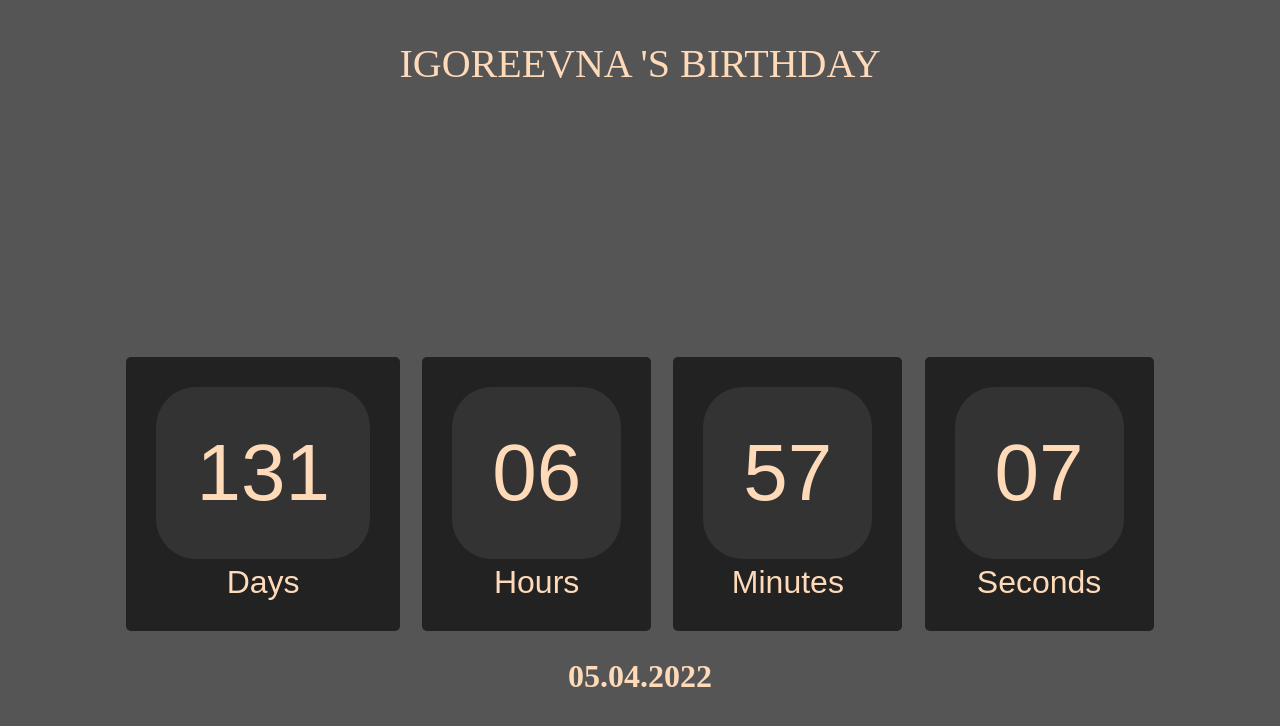
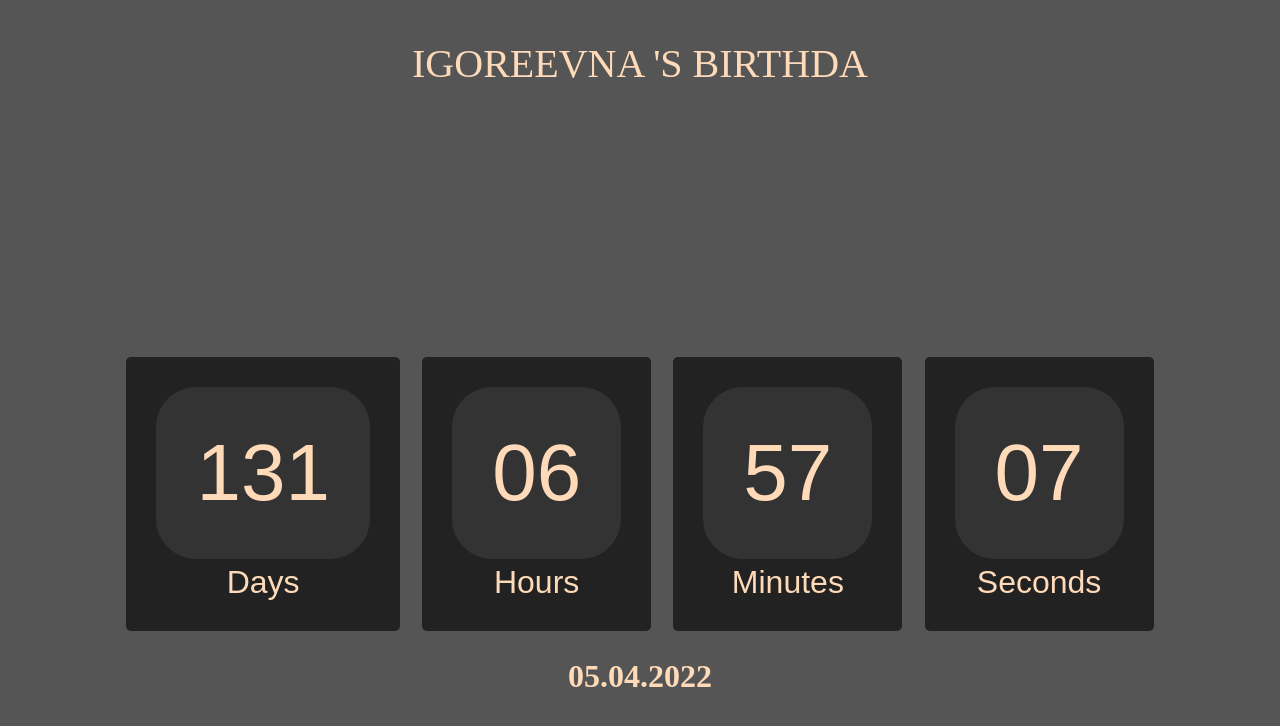
Before and after one commit to Igoreevna/clock, a plain HTML site: page index.html in a window 1280 px wide. Drawn offline with Linux system fonts and the light colour scheme.

Commit message:
Update index.html

```diff
--- a/index.html
+++ b/index.html
@@ -8,7 +8,7 @@
     <link rel="stylesheet" href="style.css" />
   </head>
   <body>
-    <h1 class="clock-title">IGOREEVNA 'S BIRTHDAY</h1>
+    <h1 class="clock-title">IGOREEVNA 'S BIRTHDA</h1>
     <div id="clock" class="clock">
       <div class="clock-number">
         <span class="days clock-time"></span>
```
